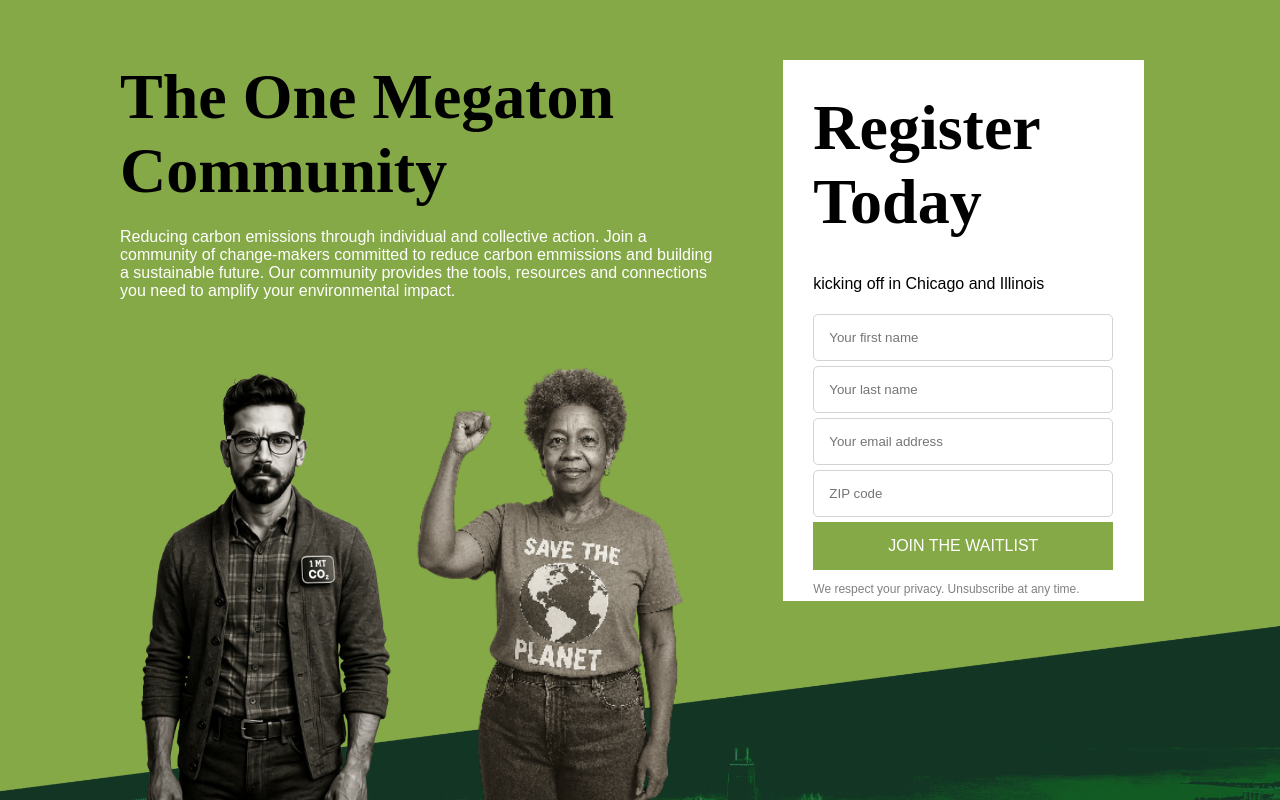
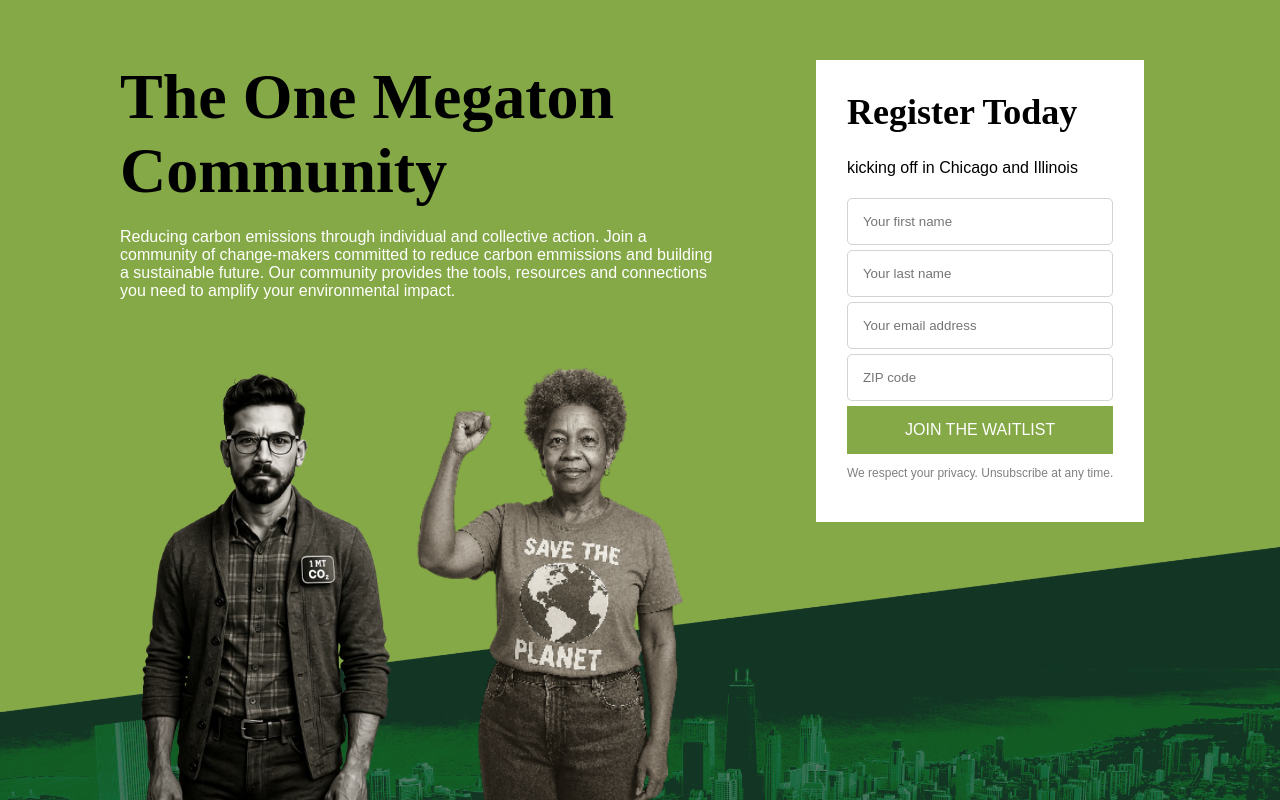
Before and after one commit to GathangaElijah/one-megaton-community, a React (Vite) app in the folder one-megaton-community/: page / in a window 1280 px wide. Shown: the top 800 px of the page. Built offline with nearby package versions, Linux system fonts and the light colour scheme.

Commit message:
refactor: change the className of  form heading

```diff
--- a/one-megaton-community/src/RegistrationForm.jsx
+++ b/one-megaton-community/src/RegistrationForm.jsx
@@ -4,7 +4,7 @@ function RegistrationForm(){
 
     return (
 <form action="">
-        <div className='main-heading'>Register Today</div>
+        <div className='form-heading'>Register Today</div>
         <p>kicking off in Chicago and Illinois</p>
         <div className="form-elements">
                 <input
```
